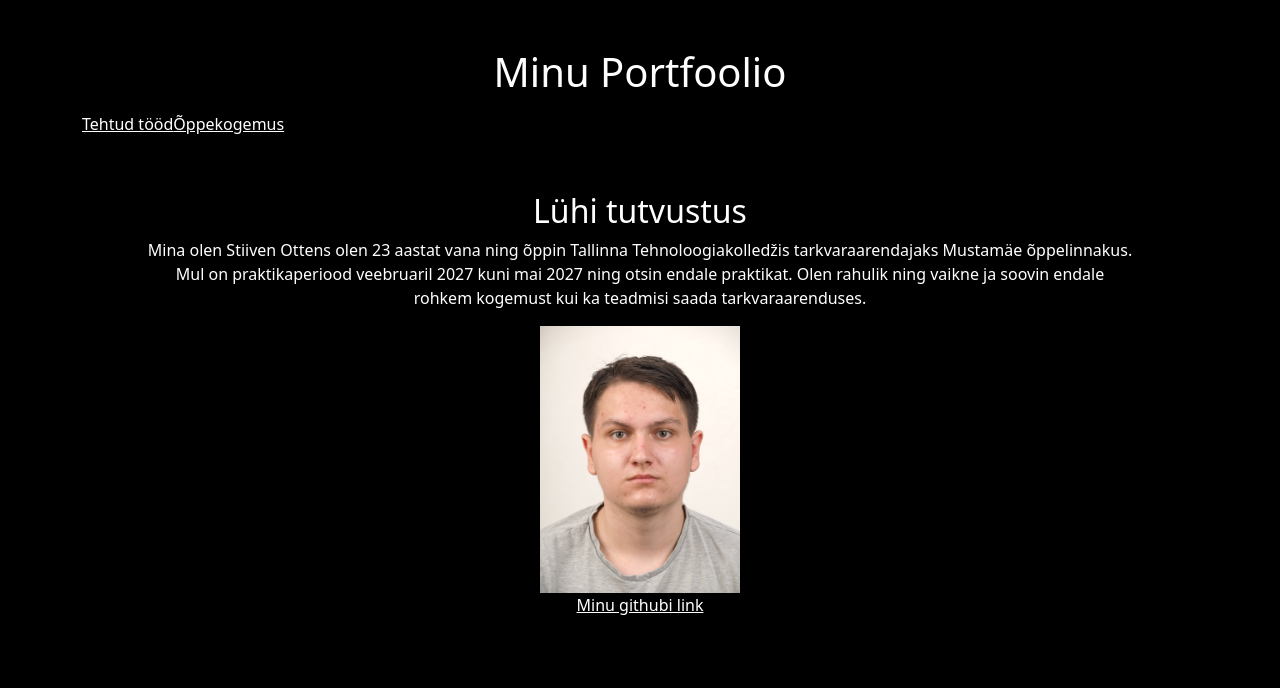
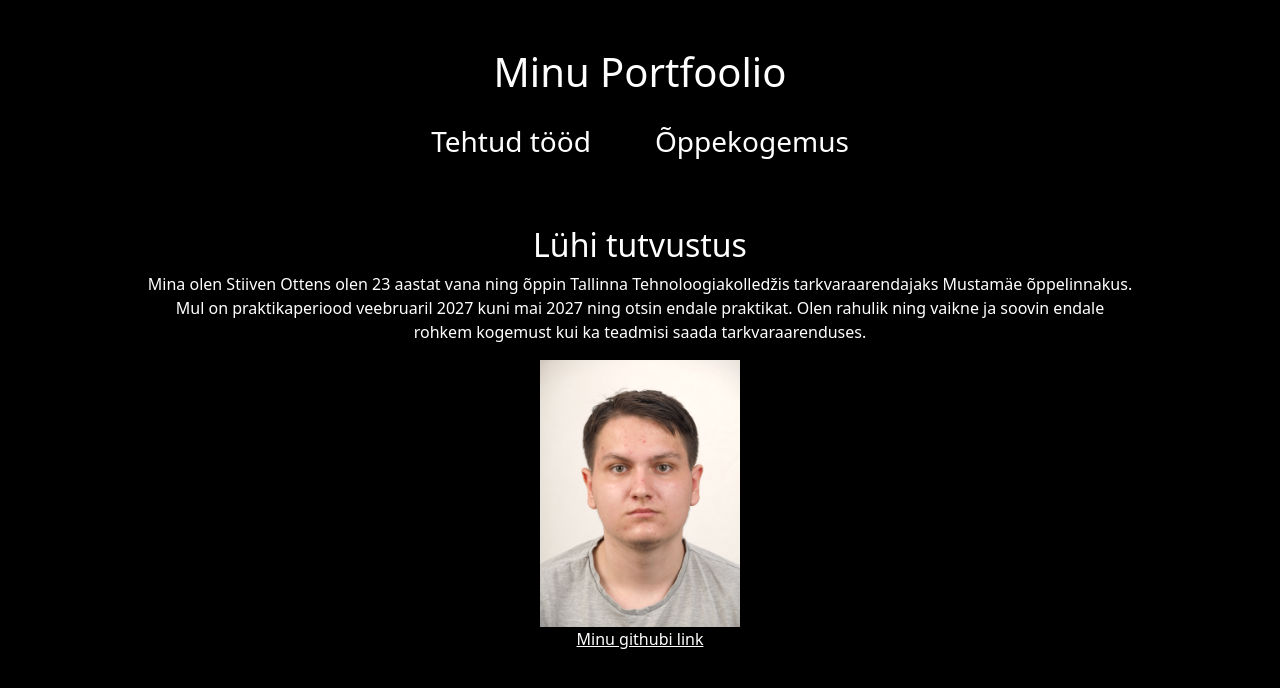
Before and after one commit to St11v3n/Stiiven_Ottens_Portfoolio, a website: page index.html in a window 1280 px wide. Drawn offline with nearby package versions, Linux system fonts and the light colour scheme.

Commit message:
Lisasin uued bootstrapi sklasse oma navigeerimis lehekülje linkidele.

```diff
--- a/index.html
+++ b/index.html
@@ -14,11 +14,11 @@
             <h1>Minu Portfoolio</h1>
 
             <nav class="navbar navbar-expand-lg">
-            <ul class="navbar-nav">
-                <li class="class-item"><a href="./Tehtud_tööd/index.html">Tehtud tööd</a></li>
+                <ul class="navbar-nav justify-content-center w-100 gap-5 fs-3">
+                    <li class="nav-item"><a class="nav-link" href="./Tehtud_tööd/tehtud_tööd.html">Tehtud tööd</a></li>
 
-                <li class="class-item"><a href="./Õppekogemus/index.html">Õppekogemus</a></li>
-            </ul>
+                    <li class="nav-item"><a class="nav-link" href="./Õppekogemus/õppekogemus.html">Õppekogemus</a></li>
+                </ul>
             </nav>
         </div>
     </header>
```
